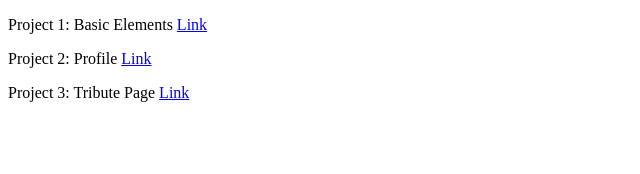
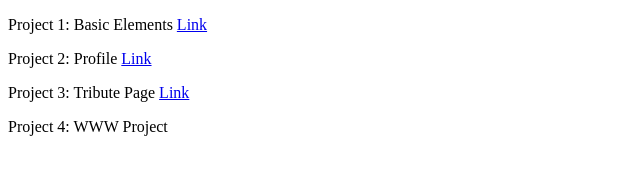
Before and after one commit to laxmivallapinni/HTML, a plain HTML site: page index.html in a window 1280 px wide. Shown: the whole page, without its empty margins (0-640 px from the left). Drawn offline with Linux system fonts and the light colour scheme.

Commit message:
new project

```diff
--- a/index.html
+++ b/index.html
@@ -9,5 +9,6 @@
     <p>Project 1: Basic Elements <a href="./BasicTags/index.html" target="_blank">Link</a></p>
     <p>Project 2: Profile <a href="./Profile/index.html" target="_blank">Link</a></p>
     <p>Project 3: Tribute Page <a href="./TributePage/index.html" target="_blank">Link</a></p>
+    <p>Project 4: WWW Project <a href="./wwwproject/index.html"></a></p>
 </body>
 </html>
```
